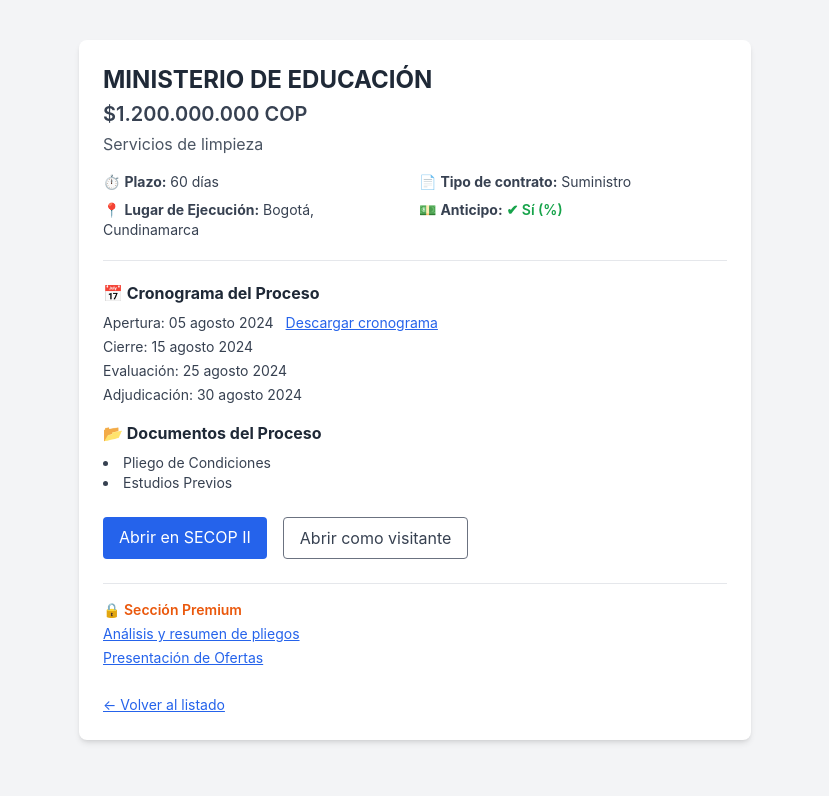
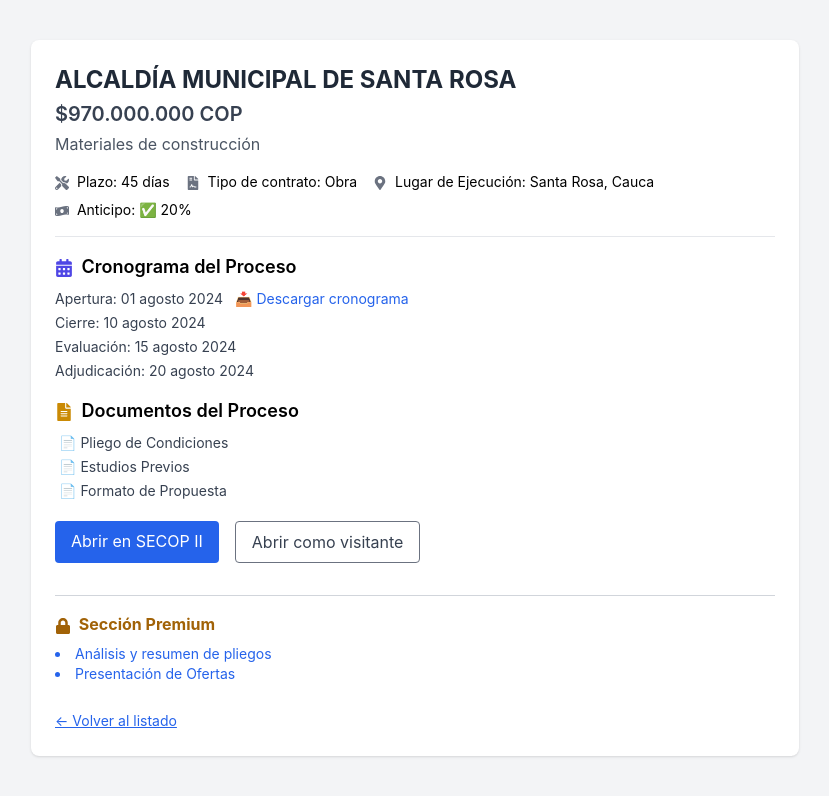
Before and after one commit to JPFC1428/licitapp-frontend, a React (Vite) app: page /detalle/1 in a window 1280 px wide. Shown: the top 796 px of the page, without its empty margins (225-1054 px from the left). Built offline with nearby package versions, Linux system fonts and the light colour scheme.

Commit message:
Update ProcesoDetalle.jsx

```diff
--- a/src/components/ProcesoDetalle.jsx
+++ b/src/components/ProcesoDetalle.jsx
@@ -1,81 +1,81 @@
 import React from 'react';
 import { useParams, Link } from 'react-router-dom';
 import procesos from '../data/procesosMock';
+import { FaCalendarAlt, FaFileAlt, FaFileContract, FaLock, FaMapMarkerAlt, FaSync, FaMoneyBillWave, FaTools, FaFileDownload } from 'react-icons/fa';
 
 export default function ProcesoDetalle() {
   const { id } = useParams();
-  const proceso = procesos[parseInt(id)];
+  const proceso = procesos.find((p) => p.id === parseInt(id));
 
   if (!proceso) {
-    return <div className="text-center mt-10 text-red-600">Proceso no encontrado</div>;
+    return (
+      <div className="p-8 text-center">
+        <h1 className="text-xl font-semibold text-red-600">Proceso no encontrado</h1>
+        <Link to="/" className="text-blue-600 underline">Volver al listado</Link>
+      </div>
+    );
   }
 
   return (
-    <div className="bg-gray-100 min-h-screen py-10 px-4">
-      <div className="max-w-2xl mx-auto bg-white rounded-lg shadow-md p-6">
-        <h2 className="text-2xl font-bold text-gray-800">{proceso.entidad}</h2>
-        <p className="text-xl font-semibold text-gray-700 mt-1">{proceso.valor} COP</p>
+    <div className="min-h-screen bg-gray-100 py-10 px-4">
+      <div className="max-w-3xl mx-auto bg-white rounded-lg shadow p-6">
+        <h1 className="text-2xl font-bold text-gray-800">{proceso.entidad}</h1>
+        <p className="text-xl text-gray-700 font-semibold mt-1">{proceso.valor} COP</p>
         <p className="text-gray-600 mt-1">{proceso.objeto}</p>
 
-        <div className="grid grid-cols-1 sm:grid-cols-2 gap-2 text-sm mt-4 text-gray-700">
-          <p>⏱️ <strong>Plazo:</strong> {proceso.plazo}</p>
-          <p>📄 <strong>Tipo de contrato:</strong> {proceso.tipoContrato}</p>
-          <p>📍 <strong>Lugar de Ejecución:</strong> {proceso.lugarEjecucion}</p>
-          <p>
-            💵 <strong>Anticipo:</strong>{' '}
-            {proceso.anticipo ? (
-              <span className="text-green-600 font-semibold">✔ Sí ({proceso.porcentajeAnticipo}%)</span>
-            ) : (
-              <span className="text-red-600 font-semibold">✘ No</span>
-            )}
-          </p>
+        <div className="flex flex-wrap text-sm mt-4 gap-x-4 gap-y-2">
+          <p><FaTools className="inline mr-1 text-gray-500" /> Plazo: {proceso.plazo}</p>
+          <p><FaFileContract className="inline mr-1 text-gray-500" /> Tipo de contrato: {proceso.tipoContrato}</p>
+          <p><FaMapMarkerAlt className="inline mr-1 text-gray-500" /> Lugar de Ejecución: {proceso.lugarEjecucion}</p>
+          <p><FaMoneyBillWave className="inline mr-1 text-gray-500" /> Anticipo: {proceso.anticipo.aplica ? `✅ ${proceso.anticipo.porcentaje}` : '❌ No'}</p>
         </div>
 
-        <hr className="my-5" />
+        <hr className="my-4" />
 
-        <div className="mb-4">
-          <h3 className="font-bold text-gray-800 mb-2">📅 Cronograma del Proceso</h3>
-          <ul className="text-gray-700 text-sm space-y-1">
-            <li>Apertura: {proceso.cronograma.apertura} <a href={proceso.cronograma.descarga} target="_blank" rel="noopener noreferrer" className="text-blue-600 underline ml-2">Descargar cronograma</a></li>
+        <h2 className="font-semibold text-lg mb-2"><FaCalendarAlt className="inline mr-1 text-indigo-600" /> Cronograma del Proceso</h2>
+        <ul className="text-sm text-gray-700 space-y-1">
+          <li>Apertura: {proceso.cronograma.apertura} <a href="#" className="text-blue-600 text-sm ml-2">📥 Descargar cronograma</a></li>
           <li>Cierre: {proceso.cronograma.cierre}</li>
           <li>Evaluación: {proceso.cronograma.evaluacion}</li>
           <li>Adjudicación: {proceso.cronograma.adjudicacion}</li>
         </ul>
-        </div>
 
-        <div className="mb-6">
-          <h3 className="font-bold text-gray-800 mb-2">📂 Documentos del Proceso</h3>
-          <ul className="list-disc list-inside text-sm text-gray-700">
+        <h2 className="font-semibold text-lg mt-4 mb-2"><FaFileAlt className="inline mr-1 text-yellow-600" /> Documentos del Proceso</h2>
+        <ul className="text-sm text-gray-700 space-y-1 pl-1">
           {proceso.documentos.map((doc, i) => (
-              <li key={i}>{doc}</li>
+            <li key={i}>📄 {doc}</li>
           ))}
         </ul>
-        </div>
 
-        <div className="flex flex-wrap gap-4 mb-6">
+        <div className="mt-5 flex flex-wrap gap-4">
           <a
-            href={proceso.secopUrl}
+            href={proceso.links.usuario}
             target="_blank"
             rel="noopener noreferrer"
             className="bg-blue-600 text-white px-4 py-2 rounded hover:bg-blue-700 transition"
           >
             Abrir en SECOP II
           </a>
-          <button className="border border-gray-500 text-gray-700 px-4 py-2 rounded hover:bg-gray-100 transition">
+          <button
+            className="border border-gray-500 text-gray-700 px-4 py-2 rounded hover:bg-gray-100 transition"
+            onClick={() => window.open(proceso.links.visitante, '_blank')}
+          >
             Abrir como visitante
           </button>
         </div>
 
-        <div className="border-t pt-4 mt-6">
-          <h3 className="text-sm font-semibold text-orange-600">🔒 Sección Premium</h3>
-          <ul className="text-sm text-blue-600 mt-1 space-y-1 underline">
+        <div className="mt-8 pt-4 border-t border-gray-300">
+          <h3 className="font-bold text-md mb-2 text-yellow-700">
+            <FaLock className="inline mr-1" /> Sección Premium
+          </h3>
+          <ul className="list-disc list-inside text-blue-600 text-sm">
             <li><a href="#">Análisis y resumen de pliegos</a></li>
             <li><a href="#">Presentación de Ofertas</a></li>
           </ul>
         </div>
 
         <div className="mt-6">
-          <Link to="/" className="text-blue-600 text-sm underline">← Volver al listado</Link>
+          <Link to="/" className="text-blue-600 underline text-sm">← Volver al listado</Link>
         </div>
       </div>
     </div>
```
Lines whose indentation alone changed are shown as unchanged.
